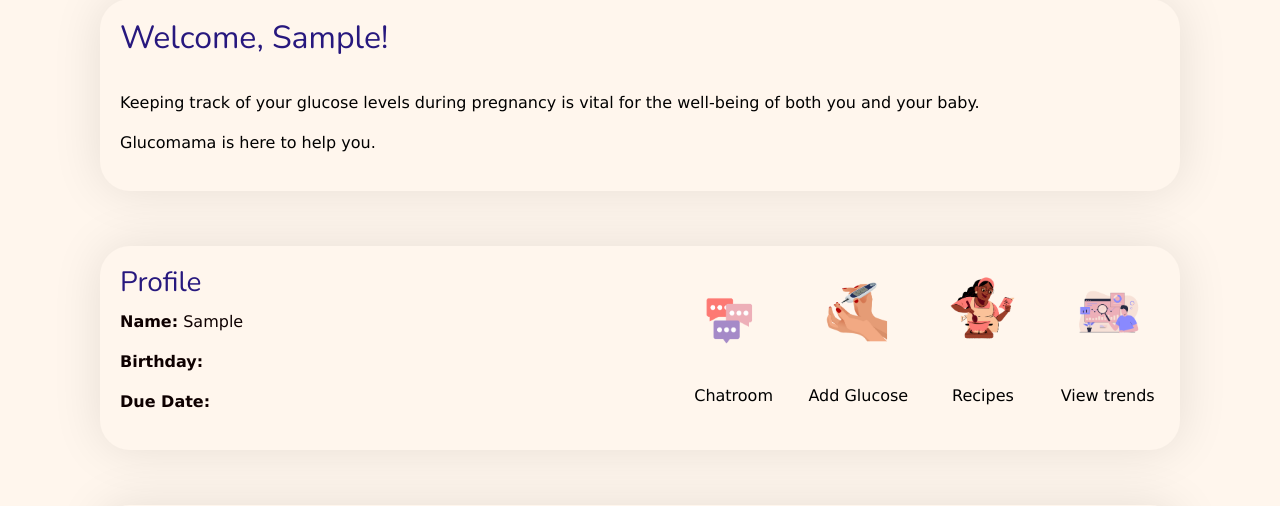
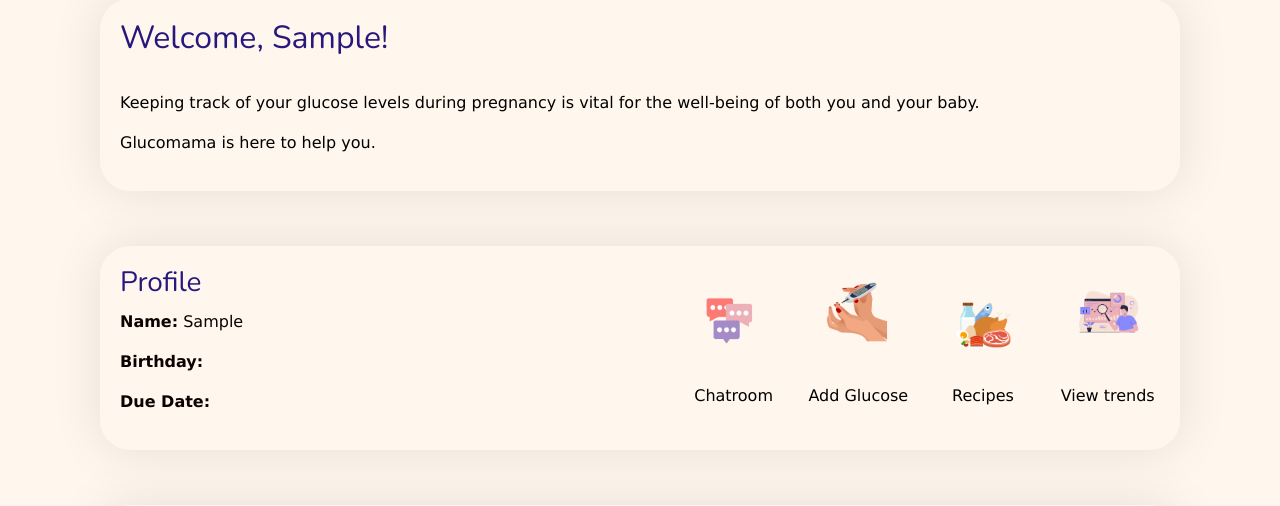
Before and after one commit to Emjaydee23/GlucoMama, a Rails app: page /dashboard in a window 1280 px wide. Shown: the part 158-664 px from the top of the page. Run offline with Rails 7, Linux system fonts and the light colour scheme; the visitor is signed in with stand-in values (Sample User, id 1); style sheets or scripts are compiled from the project's sources; parts of the project's set-up code (start-up, migrations or seed data) failed here and were passed over; some libraries are stand-ins or nearby versions; some web fonts are replaced.

Commit message:
dashboard meal button

```diff
--- a/app/views/pages/dashboard.html.erb
+++ b/app/views/pages/dashboard.html.erb
@@ -44,7 +44,7 @@
           </div>
           <div class="buttons-dashboard">
             <%= link_to meals_path do %>
-              <%= image_tag("meal.png", alt: "input", class: "small-icon btn") %>
+              <%= image_tag("addmeal.png", alt: "input", class: "small-icon btn") %>
               <p class="text-center">Recipes</p>
             <% end %>
           </div>
```
Also changed, not shown: app/assets/images/addmeal.png (added).
